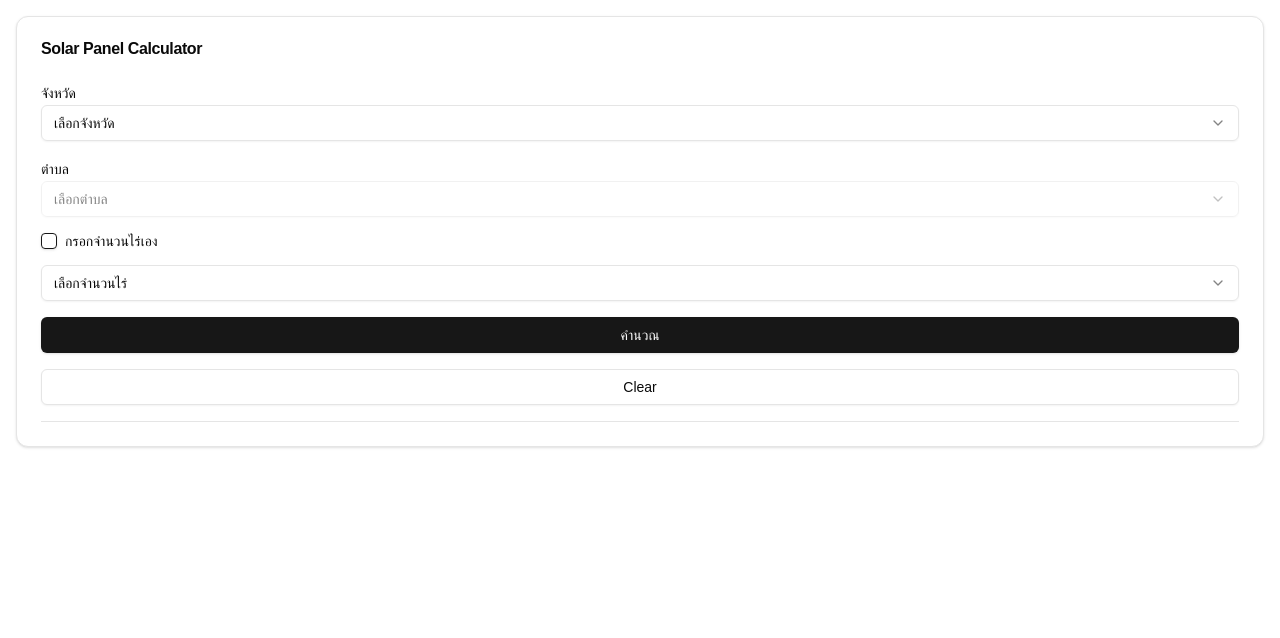
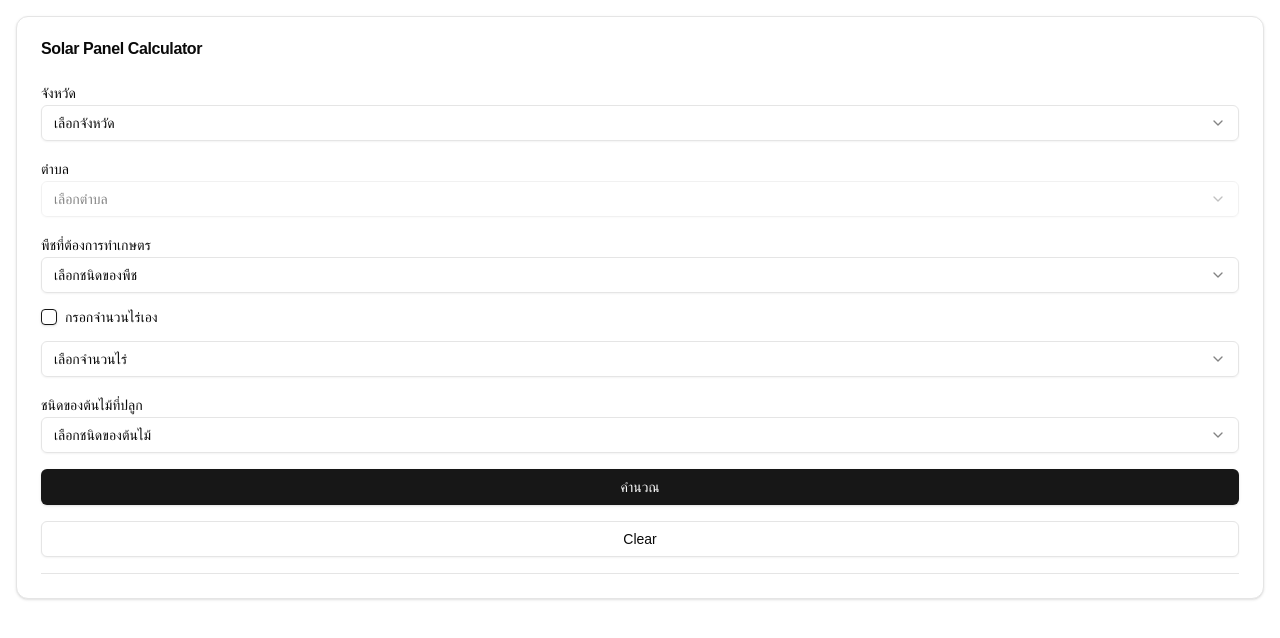
Before and after one commit to Patiz-pao/netzero, a Next.js app: page / in a window 1280 px wide. Shown: the top 638 px of the page. Built offline with nearby package versions, Linux system fonts and the light colour scheme; a web font is replaced by a local one.

Commit message:
refactor

```diff
--- a/src/app/calculation/page.hook.ts
+++ b/src/app/calculation/page.hook.ts
@@ -1,6 +1,8 @@
 "use client";
 import { useEffect, useState } from "react";
 import Papa from "papaparse";
+import { useForm } from "react-hook-form";
+import { Calculation } from "@/types/types";
 
 interface Province {
   province: string;
@@ -65,10 +67,32 @@ export const useCalculationData = () => {
     setSelectedTumbol("");
   };
 
+  const { handleSubmit, control, setValue, reset } = useForm<Calculation>();
+  const [chartData, setChartData] = useState<any>(null);
+  const [chartDataElectric, setChartDataElectric] = useState<any>(null);
+  const [chartDataghg, setChartDatghg] = useState<any>(null);
+
+  const handleClear = () => {
+    reset();
+    setCalculationResult(null);
+    setChartData(null);
+    setIsCustomArea(false);
+  };
+
   return {
     setIsCustomArea,
     handleProvinceChange,
     setCalculationResult,
+    setChartData,
+    handleClear,
+    handleSubmit,
+    setValue,
+    setChartDatghg,
+    setChartDataElectric,
+    chartDataghg,
+    chartDataElectric,
+    chartData,
+    control,
     selectedProvince,
     provinces,
     tumbols,
--- a/src/app/calculation/page.tsx
+++ b/src/app/calculation/page.tsx
@@ -43,6 +43,16 @@ const SolarCalculation = () => {
     setIsCustomArea,
     handleProvinceChange,
     setCalculationResult,
+    handleClear,
+    handleSubmit,
+    setValue,
+    setChartDatghg,
+    setChartDataElectric,
+    setChartData,
+    chartDataghg,
+    chartDataElectric,
+    chartData,
+    control,
     selectedProvince,
     provinces,
     tumbols,
@@ -51,25 +61,19 @@ const SolarCalculation = () => {
     calculationResult,
   } = useCalculationData();
 
-  const { handleSubmit, control, setValue, reset } = useForm<Calculation>();
-  const [chartData, setChartData] = useState<any>(null);
-  const [chartDataElectric, setChartDataElectric] = useState<any>(null);
-  const [chartDataghg, setChartDatghg] = useState<any>(null);
-
-  const handleClear = () => {
-    reset();
-    setCalculationResult(null);
-    setChartData(null);
-    setIsCustomArea(false);
-  };
-
   const onSubmit = async (data: Calculation) => {
     const area = isCustomArea ? data.customAreaValue : data.area;
     const formData = {
       province: data.province,
       tumbol: data.tumbol,
       area: area,
+      type: data.type,
+
+      treeType: data.treeType,
     };
+
+    console.log(formData);
+
     try {
       const response = await fetch("/api/calculation", {
         method: "POST",
@@ -220,6 +224,24 @@ const SolarCalculation = () => {
               />
             </div>
 
+            <div>
+              <Label>พืชที่ต้องการทำเกษตร</Label>
+              <Controller
+                name="type"
+                control={control}
+                render={({ field }) => (
+                  <Select {...field} onValueChange={(value) => setValue("type", value)}>
+                    <SelectTrigger>
+                      <SelectValue placeholder="เลือกชนิดของพืช" />
+                    </SelectTrigger>
+                    <SelectContent>
+                      <SelectItem value="rice">ข้าว</SelectItem>
+                    </SelectContent>
+                  </Select>
+                )}
+              />
+            </div>
+
             <div className="flex items-center space-x-2">
               <Controller
                 name="customArea"
@@ -289,6 +311,25 @@ const SolarCalculation = () => {
               />
             )}
 
+            <div>
+              <Label>ชนิดของต้นไม้ที่ปลูก</Label>
+              <Controller
+                name="treeType"
+                control={control}
+                render={({ field }) => (
+                  <Select {...field} onValueChange={(value) => setValue("treeType", value)}>
+                    <SelectTrigger>
+                      <SelectValue placeholder="เลือกชนิดของต้นไม้" />
+                    </SelectTrigger>
+                    <SelectContent>
+                      <SelectItem value="eucalyptus">ยูคาลิปตัส</SelectItem>
+                      <SelectItem value="mango">มะม่วง</SelectItem>
+                    </SelectContent>
+                  </Select>
+                )}
+              />
+            </div>
+
             <Button type="submit">คำนวณ</Button>
             <Button type="button" variant="outline" onClick={handleClear}>
               Clear
@@ -302,7 +343,7 @@ const SolarCalculation = () => {
               <Card>
                 <CardContent>
                   <div className="mt-5">
-                    {/* หมวดหมู่ 1: ก๊าซเรือนกระจก */}
+                    {/* ก๊าซเรือนกระจก */}
                     <h4 className="text-md font-bold underline text-blue-700">
                       การปล่อยก๊าซเรือนกระจก
                     </h4>
@@ -328,7 +369,7 @@ const SolarCalculation = () => {
                       kg/CO₂e
                     </p>
 
-                    {/* หมวดหมู่ 2: พลังงานแสงอาทิตย์ */}
+                    {/* พลังงานแสงอาทิตย์ */}
                     <h4 className="text-md font-bold underline text-blue-700 mt-4">
                       ข้อมูลพลังงานแสงอาทิตย์
                     </h4>
@@ -347,7 +388,7 @@ const SolarCalculation = () => {
                       แผ่น
                     </p>
 
-                    {/* หมวดหมู่ 3: การใช้ไฟฟ้า */}
+                    {/* การใช้ไฟฟ้า */}
                     <h4 className="text-md font-bold underline text-blue-700 mt-4">
                       ข้อมูลการใช้ไฟฟ้า
                     </h4>
@@ -373,7 +414,7 @@ const SolarCalculation = () => {
                       kWh
                     </p>
 
-                    {/* หมวดหมู่ 4: ข้อมูลพื้นที่ */}
+                    {/* ข้อมูลพื้นที่ */}
                     <h4 className="text-md font-bold underline text-blue-700 mt-4">
                       ข้อมูลพื้นที่การติดตั้ง
                     </h4>
@@ -399,7 +440,6 @@ const SolarCalculation = () => {
 
           {chartData && (
             <div className="mx-auto w-full sm:w-[90%] md:w-[80%] lg:w-[90%] space-y-4 mt-4 text-center">
-              {/* การเปรียบเทียบพื้นที่คงเหลือ */}
               <div className="grid gap-4 lg:grid-cols-2 md:grid-cols-1">
                 <Card className="shadow-lg">
                   <CardHeader>
@@ -410,7 +450,6 @@ const SolarCalculation = () => {
                   </CardContent>
                 </Card>
 
-                {/* การเปรียบเทียบการผลิตไฟฟ้า */}
                 <Card className="shadow-lg">
                   <CardHeader>
                     <CardTitle>การเปรียบเทียบการผลิตไฟฟ้า</CardTitle>
@@ -421,7 +460,6 @@ const SolarCalculation = () => {
                 </Card>
               </div>
 
-              {/* การเปรียบเทียบก๊าซเรือนกระจก */}
               <Card className="shadow-lg">
                 <CardHeader>
                   <CardTitle>การเปรียบเทียบก๊าซเรือนกระจก</CardTitle>
--- a/src/types/types.ts
+++ b/src/types/types.ts
@@ -4,4 +4,6 @@ export interface Calculation {
   area: string;
   customAreaValue?: string;
   customArea?: boolean;
+  type: string;
+  treeType: string;
 }
```
